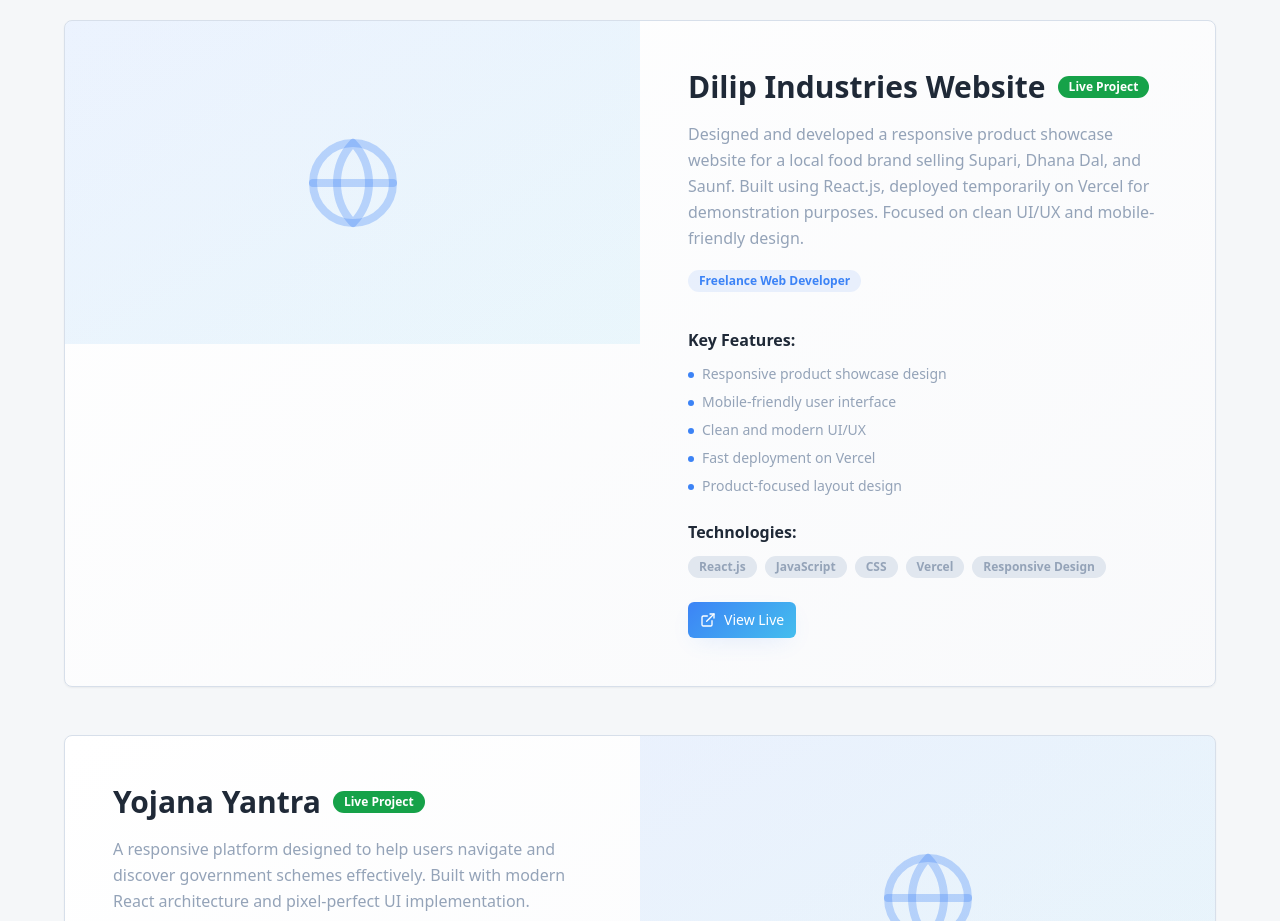
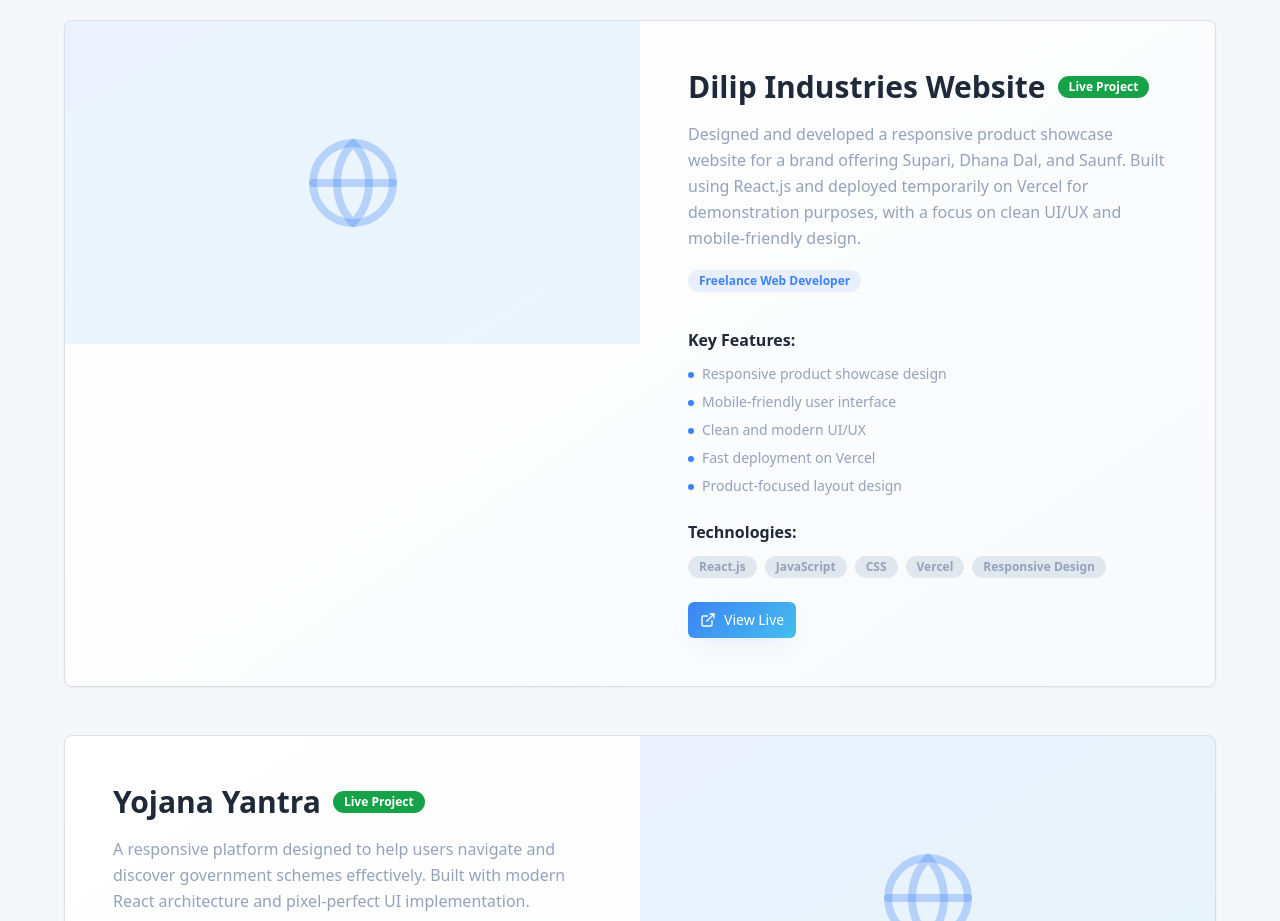
Before and after one commit to dmw14/Portfolio-Webpage, a React (Vite) app: page / in a window 1280 px wide. Shown: the part 4080-5001 px from the top of the page. Built offline with nearby package versions, Linux system fonts and the light colour scheme.

Commit message:
Save my local changes before pulling

```diff
--- a/src/components/Projects.tsx
+++ b/src/components/Projects.tsx
@@ -7,7 +7,7 @@ const Projects = () => {
   const projects = [
     {
       title: "Dilip Industries Website",
-      description: "Designed and developed a responsive product showcase website for a local food brand selling Supari, Dhana Dal, and Saunf. Built using React.js, deployed temporarily on Vercel for demonstration purposes. Focused on clean UI/UX and mobile-friendly design.",
+      description: "Designed and developed a responsive product showcase website for a brand offering Supari, Dhana Dal, and Saunf. Built using React.js and deployed temporarily on Vercel for demonstration purposes, with a focus on clean UI/UX and mobile-friendly design.",
       image: "/api/placeholder/600/400",
       technologies: ["React.js", "JavaScript", "CSS", "Vercel", "Responsive Design"],
       features: [
```
